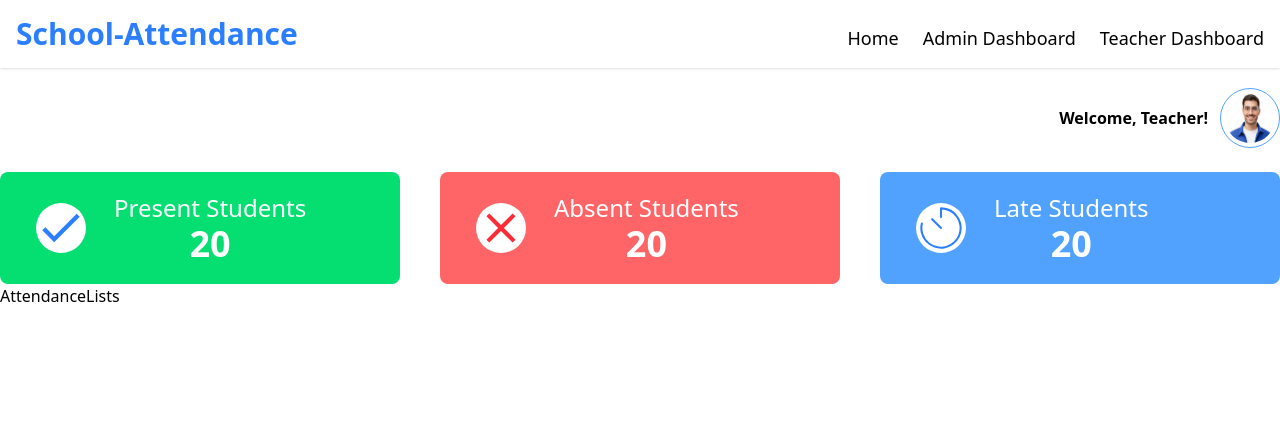
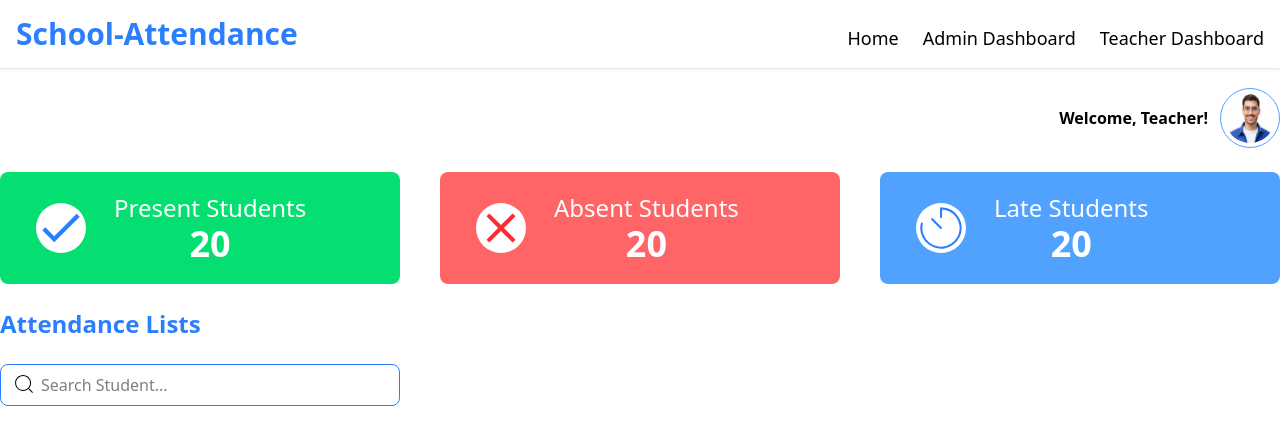
Before and after one commit to Dev-AyubAbdi/Student-Attendance-App, a React (Vite) app: page /TeacherDashboard in a window 1280 px wide. Shown: the top 444 px of the page. Built offline with nearby package versions, Linux system fonts and the light colour scheme.

Commit message:
added new componen

```diff
--- a/src/Components/AttendanceLists.jsx
+++ b/src/Components/AttendanceLists.jsx
@@ -1,7 +1,14 @@
 import React from 'react'
+import { CiSearch } from "react-icons/ci";
 
 export const AttendanceLists = () => {
   return (
-    <div>AttendanceLists</div>
+    <div>
+        <h2 className='mt-6 text-2xl font-semibold text-blue-500'>Attendance Lists</h2>
+        <form className='relative mt-6'>
+            <CiSearch className='absolute top-2 left-3 text-2xl' />
+            <input type="text" placeholder='Search Student...' className='border p-2 w-100 rounded-lg pl-10 outline-0 border-blue-500'  />
+        </form>
+    </div>
   )
 }
--- a/src/Components/StudentLists.jsx
+++ b/src/Components/StudentLists.jsx
@@ -1,6 +1,8 @@
 import React, { useState } from "react";
 
-export default function ({ student, studentGrade }) {
+
+
+export default function ({ student }) {
   const [status, setStatus] = useState("pending");
 
   const getBtnStyle = (type) => {
@@ -40,6 +42,7 @@ export default function ({ student, studentGrade }) {
           </button>
         </div>
       </div>
+
     </div>
   );
 }
```
